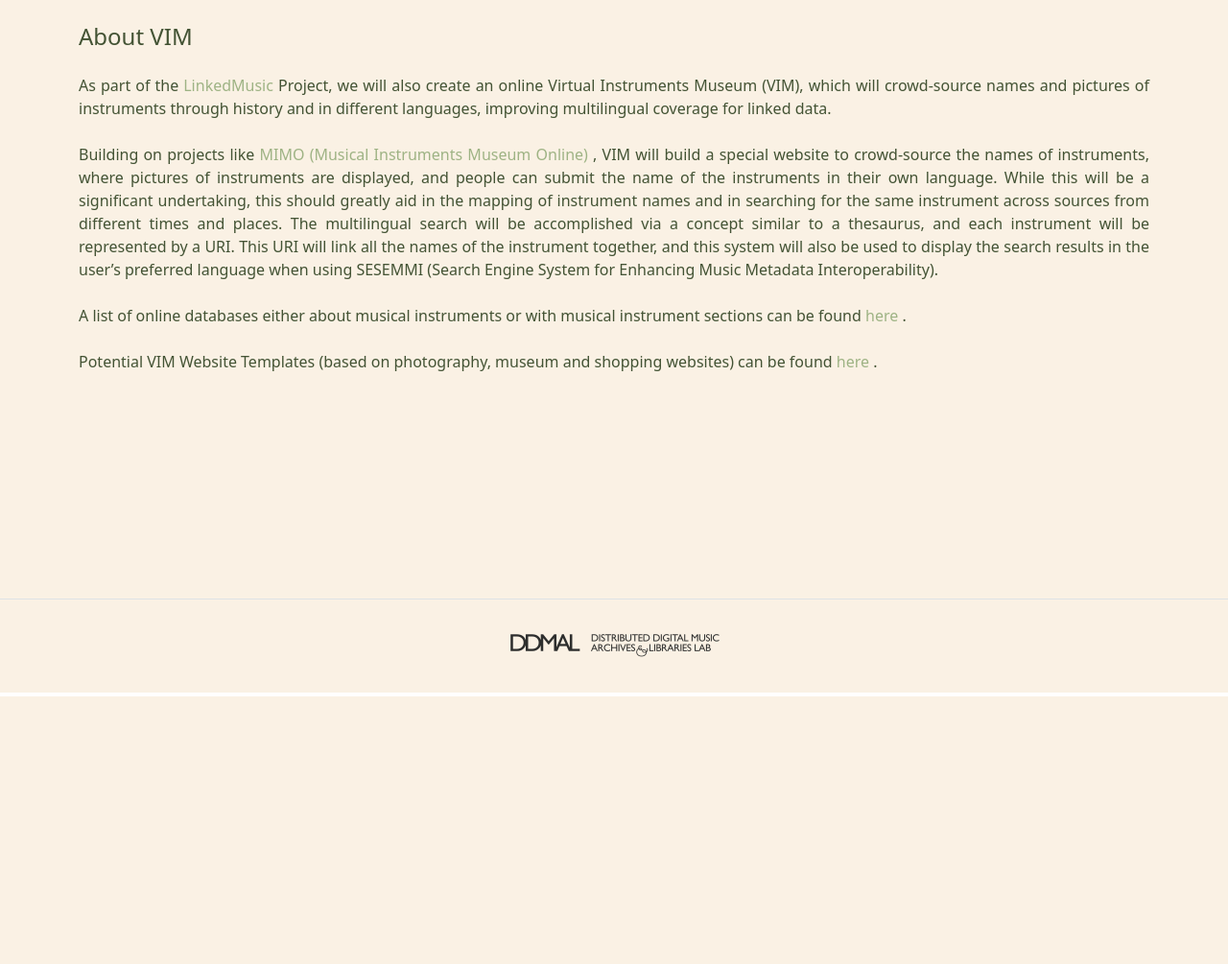
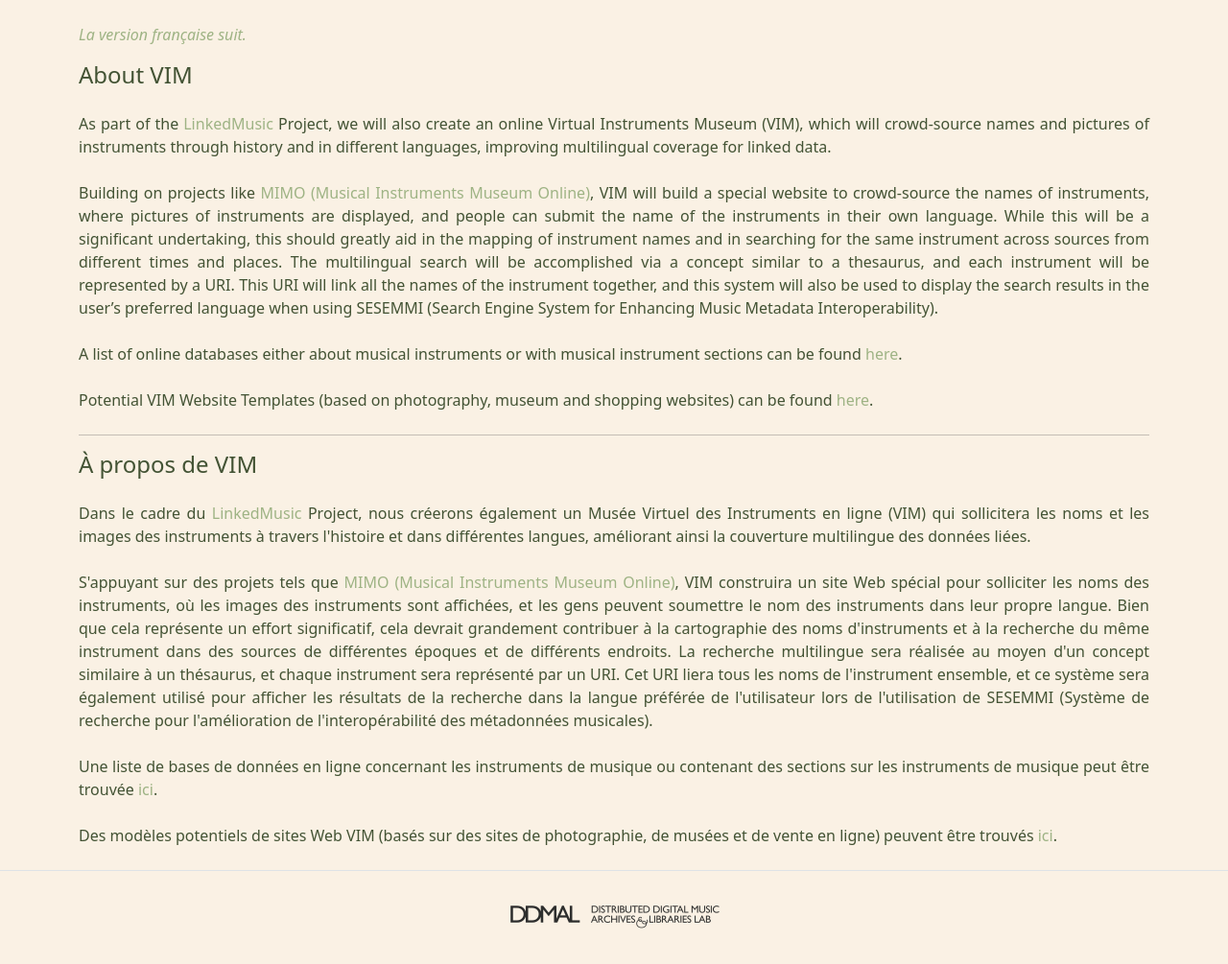
Before and after one commit to DDMAL/VIM, a Django app: page /about/ in a window 1280 px wide. Shown: the part 74-1079 px from the top of the page at 96% size. Before the commit the page ends 800 px from the top, so only its background shows below. Run offline with Django 4.2, Linux system fonts and the light colour scheme.

Commit message:
Both en & fr on about page

```diff
--- a/web-app/django/VIM/apps/main/static/main/css/about.css
+++ b/web-app/django/VIM/apps/main/static/main/css/about.css
@@ -1,7 +1,3 @@
-.content-container {
-    height: 78vh;
-}
-
 .content-container h4 {
     color: #435334;
 }
--- a/web-app/django/VIM/apps/main/templates/main/about.html
+++ b/web-app/django/VIM/apps/main/templates/main/about.html
@@ -12,36 +12,49 @@
 
 {% block content %}
 <div class="container content-container">
-  <div class="row pt-4 d-flex flex-column align-items-start justify-content-center h-100">
+  <div class="row pt-4 d-flex flex-column align-items-start justify-content-center">
     <div class="col">
+      <p class="notranslate"><a href="#fr-about"><em>La version française suit.</em></a></p>
       <h4 class="mb-4">{% trans "About VIM" %}</h4>
       <p class="my-4">
         {% trans "As part of the " %}
-        <a href="https://linkedmusic.ca/">
-          LinkedMusic
-        </a>
+        <a href="https://linkedmusic.ca/">LinkedMusic</a>
         {% trans "Project, we will also create an online Virtual Instruments Museum (VIM), which will crowd-source names and pictures of instruments through history and in different languages, improving multilingual coverage for linked data." %}
       </p>
       <p class="my-4">
         {% trans "Building on projects like " %}
-        <a href="https://mimo-international.com/MIMO/accueil-ermes.aspx">
-          MIMO (Musical Instruments Museum Online)
-        </a>
-        {% trans ", VIM will build a special website to crowd-source the names of instruments, where pictures of instruments are displayed, and people can submit the name of the instruments in their own language. While this will be a significant undertaking, this should greatly aid in the mapping of instrument names and in searching for the same instrument across sources from different times and places. The multilingual search will be accomplished via a concept similar to a thesaurus, and each instrument will be represented by a URI. This URI will link all the names of the instrument together, and this system will also be used to display the search results in the user’s preferred language when using SESEMMI (Search Engine System for Enhancing Music Metadata Interoperability)." %}
+        <a href="https://mimo-international.com/MIMO/accueil-ermes.aspx">MIMO (Musical Instruments Museum Online)</a>,
+        {% trans "VIM will build a special website to crowd-source the names of instruments, where pictures of instruments are displayed, and people can submit the name of the instruments in their own language. While this will be a significant undertaking, this should greatly aid in the mapping of instrument names and in searching for the same instrument across sources from different times and places. The multilingual search will be accomplished via a concept similar to a thesaurus, and each instrument will be represented by a URI. This URI will link all the names of the instrument together, and this system will also be used to display the search results in the user’s preferred language when using SESEMMI (Search Engine System for Enhancing Music Metadata Interoperability)." %}
       </p>
       <p class="my-4">
         {% trans "A list of online databases either about musical instruments or with musical instrument sections can be found " %}
-        <a href="https://linkedmusic.ca/omid/">
-          {% trans "here" %}
-        </a>
-        .
+        <a href="https://linkedmusic.ca/omid/">{% trans "here" %}</a>.
       </p>
       <p class="my-4">
         {% trans "Potential VIM Website Templates (based on photography, museum and shopping websites) can be found " %}
-        <a href="https://linkedmusic.ca/pdfs/VIM%20Potential%20Templates.pdf">
-          {% trans "here" %}
-        </a>
-        .
+        <a href="https://linkedmusic.ca/pdfs/VIM%20Potential%20Templates.pdf">{% trans "here" %}</a>.
+      </p>
+
+      <hr>
+
+      <h4 class="mb-4" id="fr-about">À propos de VIM</h4>
+      <p class="my-4">
+        Dans le cadre du
+        <a href="https://linkedmusic.ca/">LinkedMusic</a>
+        Project, nous créerons également un Musée Virtuel des Instruments en ligne (VIM) qui sollicitera les noms et les images des instruments à travers l'histoire et dans différentes langues, améliorant ainsi la couverture multilingue des données liées.
+      </p>
+      <p class="my-4">
+        S'appuyant sur des projets tels que
+        <a href="https://mimo-international.com/MIMO/accueil-ermes.aspx">MIMO (Musical Instruments Museum Online)</a>,
+        VIM construira un site Web spécial pour solliciter les noms des instruments, où les images des instruments sont affichées, et les gens peuvent soumettre le nom des instruments dans leur propre langue. Bien que cela représente un effort significatif, cela devrait grandement contribuer à la cartographie des noms d'instruments et à la recherche du même instrument dans des sources de différentes époques et de différents endroits. La recherche multilingue sera réalisée au moyen d'un concept similaire à un thésaurus, et chaque instrument sera représenté par un URI. Cet URI liera tous les noms de l'instrument ensemble, et ce système sera également utilisé pour afficher les résultats de la recherche dans la langue préférée de l'utilisateur lors de l'utilisation de SESEMMI (Système de recherche pour l'amélioration de l'interopérabilité des métadonnées musicales).
+      </p>
+      <p class="my-4">
+        Une liste de bases de données en ligne concernant les instruments de musique ou contenant des sections sur les instruments de musique peut être trouvée
+        <a href="https://linkedmusic.ca/omid/">ici</a>.
+      </p>
+      <p class="my-4">
+        Des modèles potentiels de sites Web VIM (basés sur des sites de photographie, de musées et de vente en ligne) peuvent être trouvés
+        <a href="https://linkedmusic.ca/pdfs/VIM%20Potential%20Templates.pdf">ici</a>.
       </p>
     </div>
   </div>
```
